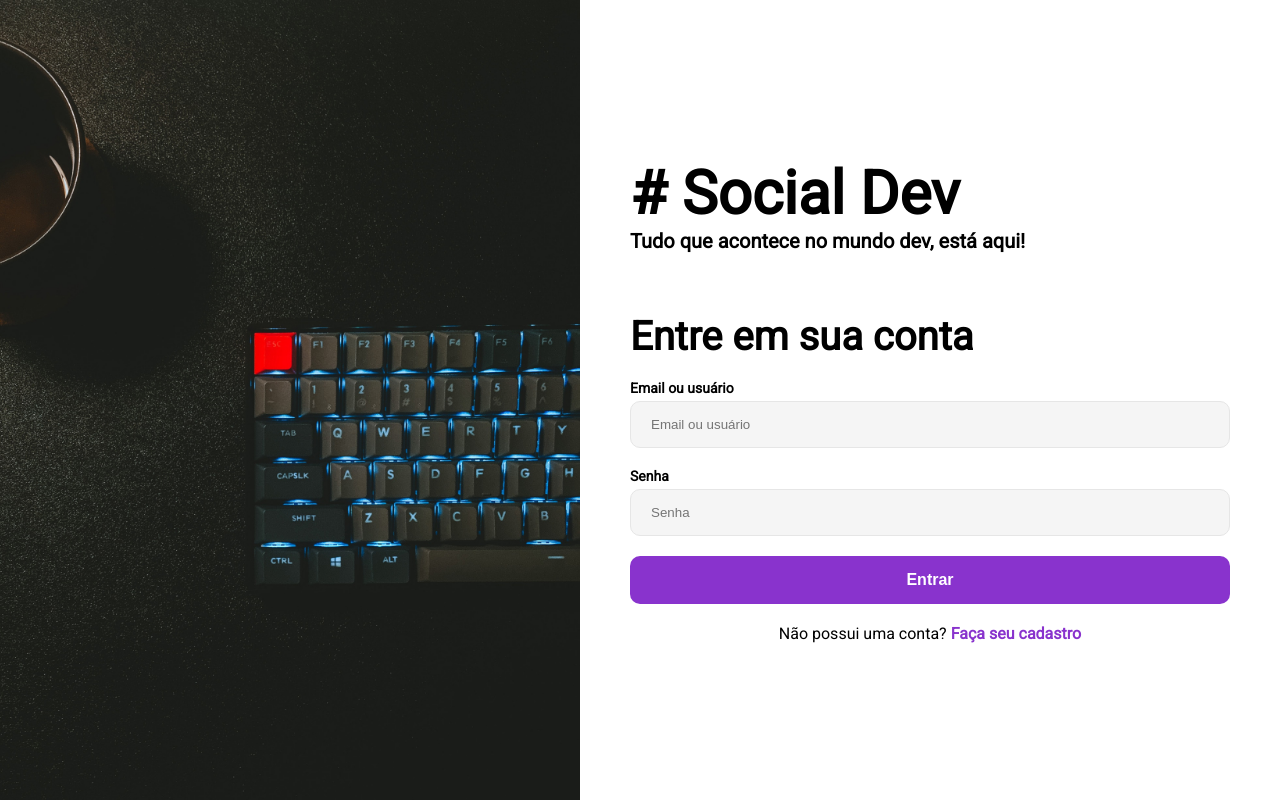
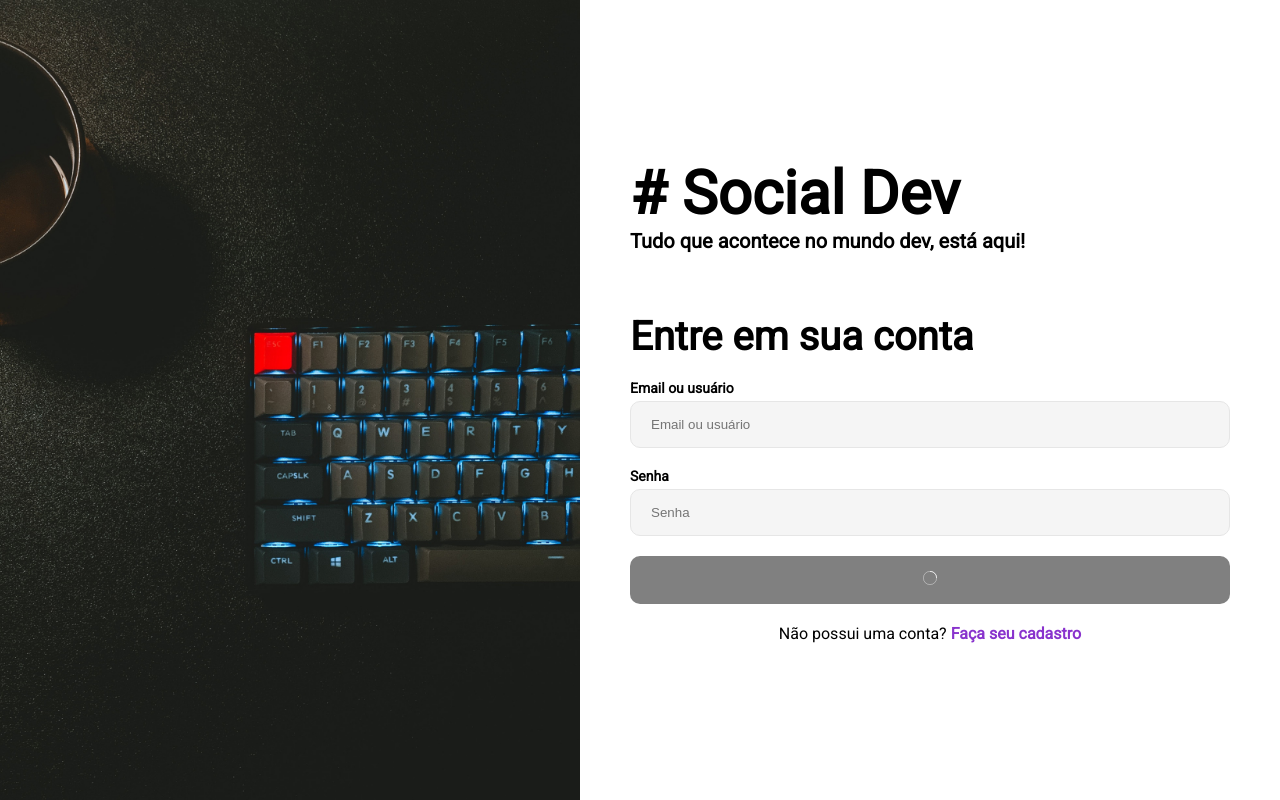
Before and after one commit to carlosfermino/social-dev, a Next.js app: page /login in a window 1280 px wide. Built offline with nearby package versions, Linux system fonts and the light colour scheme.

Commit message:
Criado o estado de carregando do button

```diff
--- a/pages/login.jsx
+++ b/pages/login.jsx
@@ -65,7 +65,7 @@
         <Form onSubmit={handleSubmit(onSubmit)}>
           <Input label="Email ou usuário" type="text" name="userOrEmail" control={control} />
           <Input label="Senha" type="password" name="password" control={control} />
-          <Button type="submit" disabled={Object.keys(errors).length > 0}>Entrar</Button>
+          <Button loading={true} type="submit" disabled={Object.keys(errors).length > 0}>Entrar</Button>
         </Form>
         <Text>Não possui uma conta? <Link href="/signup">Faça seu cadastro</Link></Text>
       </FormContainer>
--- a/src/components/inputs/Button.jsx
+++ b/src/components/inputs/Button.jsx
@@ -1,6 +1,6 @@
 import styled from 'styled-components'
 
-const Button = styled.button`
+const StyledButton = styled.button`
   background-color: ${props => props.theme.primary};
   padding: 15px 20px;
   border-radius: 10px;
@@ -21,4 +21,16 @@
   }
 `
 
+const Button = ( { children, loading, disabled, ...props }) => {
+  return(
+    <StyledButton
+      disabled={disabled || loading}
+      {...props}
+    >
+      {loading && <img src='./loading.svg' width='14px' />}
+      {!loading && children}
+    </StyledButton>
+  )
+}
+
 export default Button
```
Also changed, not shown: public/loading.svg (added).
